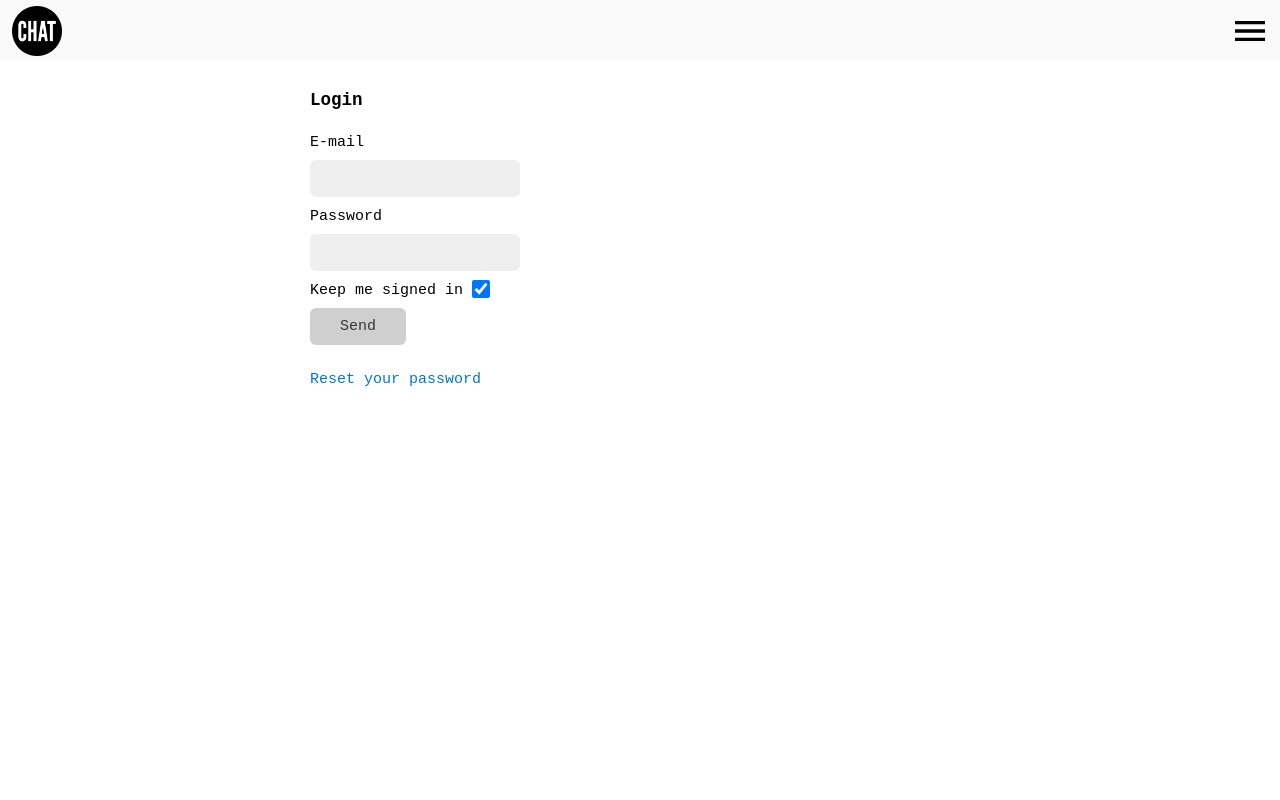
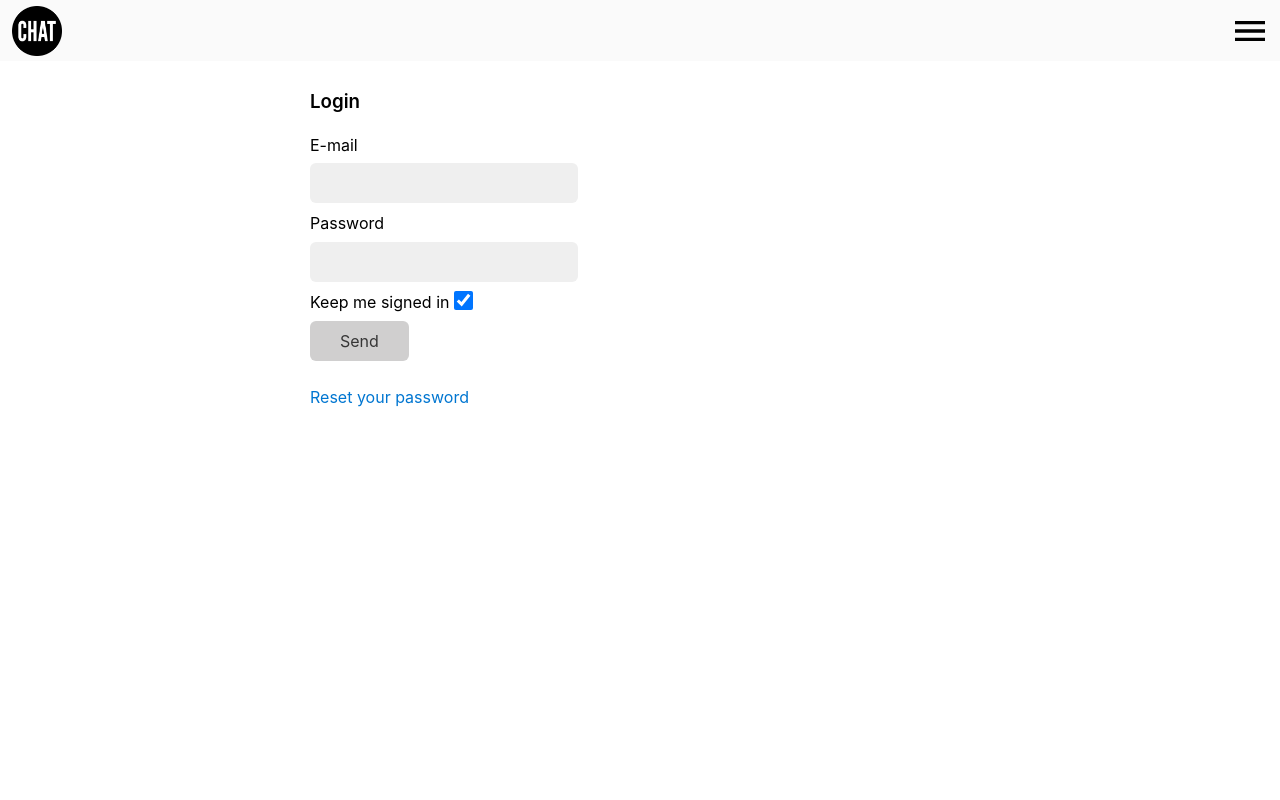
Before and after one commit to diversen/ollama-client, a Python web app: template ollama_client/templates/users/login.html in a window 1280 px wide. Run offline with Jinja, Linux system fonts and the light colour scheme; the template is opened without the code that fills it, so the values that code supplies are empty.

Commit message:
change font

```diff
--- a/ollama_client/static/css/light.css
+++ b/ollama_client/static/css/light.css
@@ -1,10 +1,10 @@
 :root {
 
-    /* --font-size: 16px;
+    --font-size: 16px;
     --font-family: ui-sans-serif, -apple-system, system-ui, Segoe UI, Helvetica, Apple Color Emoji, Arial, sans-serif, Segoe UI Emoji, Segoe UI Symbol;
-    */
-    --font-size: 15px;
-    --font-family: "Courier New", Courier, monospace;
+
+    /* --font-size: 15px;
+    --font-family: "Courier New", Courier, monospace; */
     --background-body: #fff;
     --background: #efefef;
     --background-alt: #f7f7f7;
```
Also changed, not shown: ollama_client/static/css/dark.css (+5 -5 lines).
